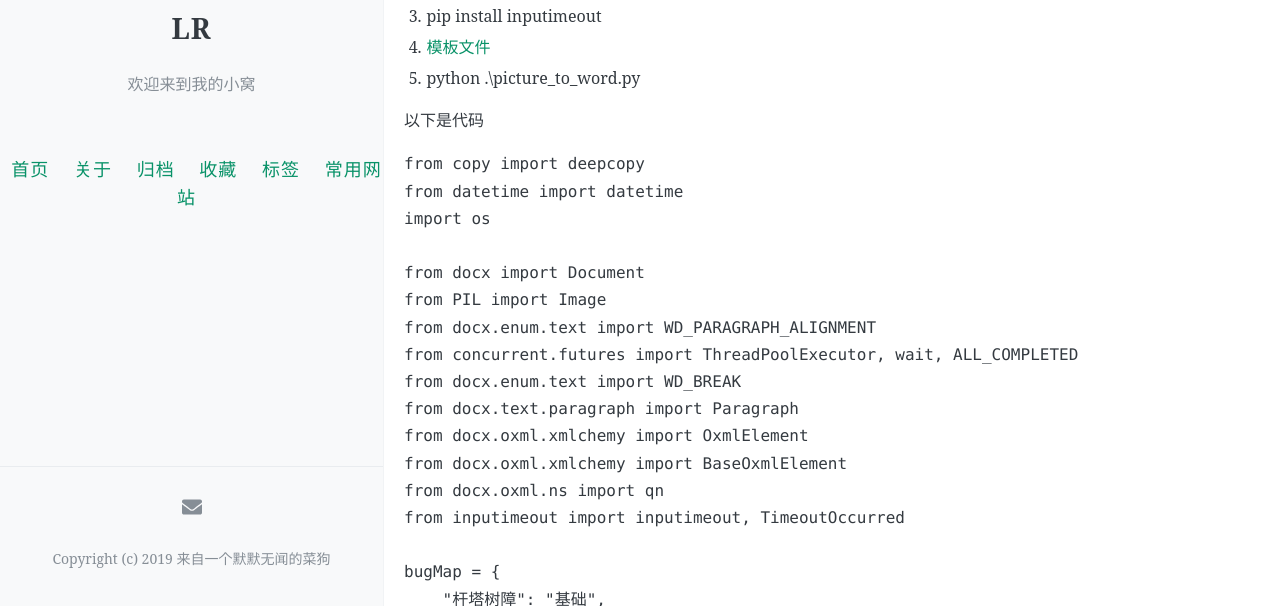
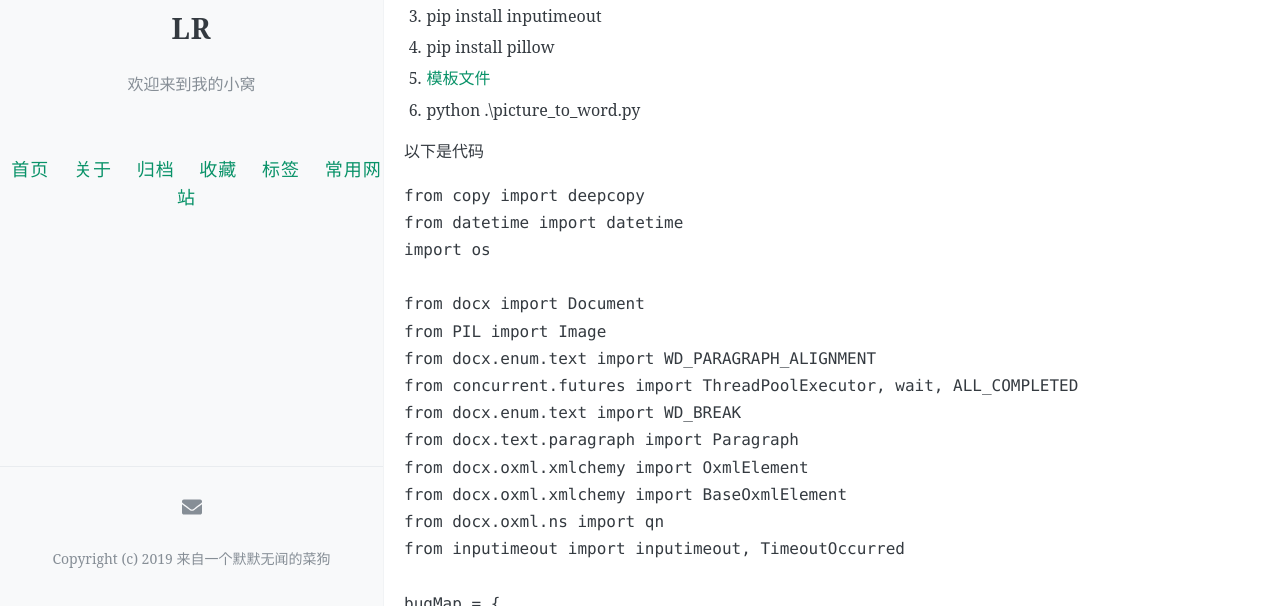
Before and after one commit to girlskk/lyk, a Jekyll site: the page built from _posts/2024-05-29-pic-to-word.md, in a window 1280 px wide and 900 px high, cut to the strip 294-900 px from the top of the window. Built offline with Jekyll 4.4.1, drawn with Linux system fonts in a browser that asks for light colours; comment, search, counter and statistics services are not loaded.

Commit message:
Update 2024-05-29-pic-to-word.md

```diff
--- a/_posts/2024-05-29-pic-to-word.md
+++ b/_posts/2024-05-29-pic-to-word.md
@@ -15,8 +15,9 @@ comments: true
 1. [python](https://www.python.org/ftp/python/3.12.4/python-3.12.4-amd64.exe)
 2. pip install python-docx==0.8.11
 3. pip install inputimeout
-4. [模板文件](https://github.com/girlskk/lyk/raw/master/template.docx)
-5. python .\picture_to_word.py
+4. pip install pillow
+5. [模板文件](https://github.com/girlskk/lyk/raw/master/template.docx)
+6. python .\picture_to_word.py
 
 
 
```
